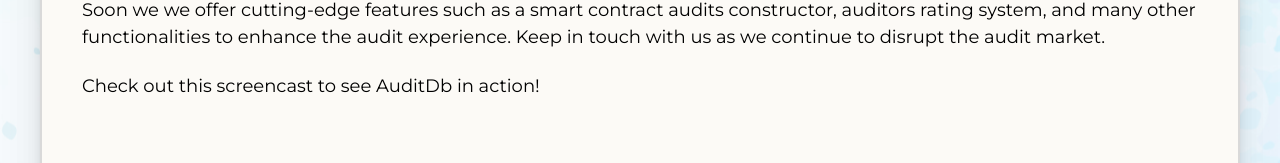
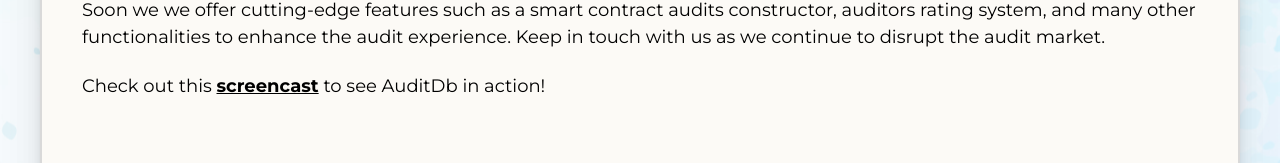
Before and after one commit to auditdbio/audit-web, a React (Vite) app: page /audit-db in a window 1280 px wide. Shown: the part 530-693 px from the top of the page. Built offline with nearby package versions, Linux system fonts and the light colour scheme; no server answers.

Commit message:
design corrections

```diff
--- a/src/components/custom/CustomMenu.jsx
+++ b/src/components/custom/CustomMenu.jsx
@@ -114,7 +114,11 @@ export default function CustomMenu({ buttonText, options }) {
 				{menuOptions.map((item) => (
 					<MenuItem onClick={() => {
 						handleClose()
-						navigate(item.link)
+						if (item.link.includes('http')) {
+							window.open(item.link, '_blank');
+						} else {
+							navigate(item.link)
+						}
 					}} key={item.id} disableRipple>
 						{item.itemName}
 					</MenuItem>
--- a/src/components/header/Header.jsx
+++ b/src/components/header/Header.jsx
@@ -182,7 +182,14 @@ const Header = () => {
                         {waitingMobilePages.map((page) => (
                           <MenuItem
                             key={page.id}
-                            onClick={handleCloseNavMenu}
+                            onClick={() => {
+                              handleCloseNavMenu();
+                              if (page.link.includes("http")) {
+                                window.open(page.link, "_blank");
+                              } else {
+                                navigate(page.link);
+                              }
+                            }}
                             sx={{
                               ":active": {
                                 backgroundColor: "orange",
@@ -196,9 +203,6 @@ const Header = () => {
                                 marginX: "1rem",
                                 fontSize: "22px",
                                 fontWeight: "500",
-                              }}
-                              onClick={()=>{
-                                navigate(page.link)
                               }}
                             >
                               {page.name}
@@ -411,6 +415,11 @@ const waitingMobilePages = [
     name: "FAQ",
     link: "/FAQ",
   },
+  {
+    id: 5,
+    name: "Screencast",
+    link: "https://youtu.be/J7L4yAhS6Rw",
+  },
 ];
 
 const pages = [
@@ -453,6 +462,11 @@ const pages = [
         id: 4,
         itemName: "FAQ",
         link: "/FAQ",
+      },
+      {
+        id: 5,
+        itemName: "Screencast",
+        link: "https://youtu.be/J7L4yAhS6Rw",
       },
     ],
   },
--- a/src/pages/AuditDb.jsx
+++ b/src/pages/AuditDb.jsx
@@ -1,35 +1,44 @@
-import React from 'react';
+import React from "react";
 import Layout from "../styles/Layout.jsx";
-import {Typography} from "@mui/material";
-import {CustomCard} from "../components/custom/Card.jsx";
+import { Typography } from "@mui/material";
+import { CustomCard } from "../components/custom/Card.jsx";
 
 const AuditDb = () => {
   return (
     <Layout>
       <CustomCard sx={wrapper}>
-                <Typography variant={'h3'}>
-                    AuditDB
+        <Typography variant={"h3"}>AuditDB</Typography>
+        <Typography>
+          AuditDb is a revolutionary platform that facilitates the seamless
+          connection between web3 auditors and clients seeking their services.
+          The platform fills a crucial gap in the market, as there was
+          previously no comprehensive, user-friendly solution for auditors and
+          customers to transparently engage in the audit process.
         </Typography>
         <Typography>
-                    AuditDb is a revolutionary platform that facilitates the seamless connection between web3 auditors
-                    and clients seeking their services. The platform fills a crucial gap in the market, as there was
-                    previously no comprehensive, user-friendly solution for auditors and customers to transparently
-                    engage in the audit process.
+          We recognize the pivotal role of security and reliability in
+          blockchain projects, and our mission is to make the audit market more
+          transparent and accessible. At AuditDb, you can utilize various search
+          options such as hashtag search, price range search, and deadline
+          search to locate precisely what you require. Customers could easy sent
+          one project for different auditers for several independent audits.
         </Typography>
         <Typography>
-                    We recognize the pivotal role of security and reliability in blockchain projects, and our mission is
-                    to make the audit market more transparent and accessible. At AuditDb, you can utilize various search
-                    options such as hashtag search, price range search, and deadline search to locate precisely what you
-                    require. Customers could easy sent one project for different auditers for several independent
-                    audits.
+          Soon we we offer cutting-edge features such as a smart contract audits
+          constructor, auditors rating system, and many other functionalities to
+          enhance the audit experience. Keep in touch with us as we continue to
+          disrupt the audit market.
         </Typography>
         <Typography>
-                    Soon we we offer cutting-edge features such as a smart contract audits constructor, auditors rating
-                    system, and many other functionalities to enhance the audit experience. Keep in touch with us as we
-                    continue to disrupt the audit market.
-                </Typography>
-                <Typography>
-                    Check out this screencast to see AuditDb in action!
+          Check out this{" "}
+          <a
+            href="https://youtu.be/J7L4yAhS6Rw"
+            target="_blank"
+            rel="noopener noreferrer"
+          >
+            screencast
+          </a>{" "}
+          to see AuditDb in action!
         </Typography>
       </CustomCard>
     </Layout>
@@ -39,43 +48,48 @@ const AuditDb = () => {
 export default AuditDb;
 
 const wrapper = (theme) => ({
-    padding: '40px',
-    '& h3': {
-        fontSize: '28px',
-        fontWeight: 600
+  padding: "40px",
+  "& h3": {
+    fontSize: "28px",
+    fontWeight: 600,
   },
-    '& ul': {
-        fontSize: '22px',
-        paddingLeft: '30px'
+  "& ul": {
+    fontSize: "22px",
+    paddingLeft: "30px",
   },
-    '& p': {
-        fontSize: '22px',
-        marginY: '22px',
-        '&:nth-of-type(2)': {
-            marginBottom: '10px'
-        }
-    },
-    [theme.breakpoints.down('md')]: {
-        '& p': {
-            fontSize: '18px',
-        },
-        '& h3': {
-            fontSize: '22px',
-        },
-        '& ul': {
-            fontSize: '18px',
+  "& p": {
+    fontSize: "22px",
+    marginY: "22px",
+    "&:nth-of-type(2)": {
+      marginBottom: "10px",
     },
   },
-    [theme.breakpoints.down('xs')]: {
-        '& p': {
-            fontSize: '16px',
+  "& a": {
+    textDecoration: 'underline',
+    fontWeight: 'bold',
+    color: 'inherit'
+  },
+  [theme.breakpoints.down("md")]: {
+    "& p": {
+      fontSize: "18px",
+    },
+    "& h3": {
+      fontSize: "22px",
+    },
+    "& ul": {
+      fontSize: "18px",
+    },
+  },
+  [theme.breakpoints.down("xs")]: {
+    "& p": {
+      fontSize: "16px",
     },
     // '& h3': {
     //     fontSize: '22px',
     // },
-        '& ul': {
-            fontSize: '16px',
-            paddingLeft: '16px'
+    "& ul": {
+      fontSize: "16px",
+      paddingLeft: "16px",
     },
-    }
-})
+  },
+});
--- a/src/pages/Faq.jsx
+++ b/src/pages/Faq.jsx
@@ -100,6 +100,9 @@ const wrapper = (theme) => ({
             marginBottom: '10px'
         }
     },
+    '& li': {
+        fontWeight: 500
+    },
     [theme.breakpoints.down('md')]: {
         '& p': {
             fontSize: '18px',
```
Lines whose indentation alone changed are shown as unchanged.
